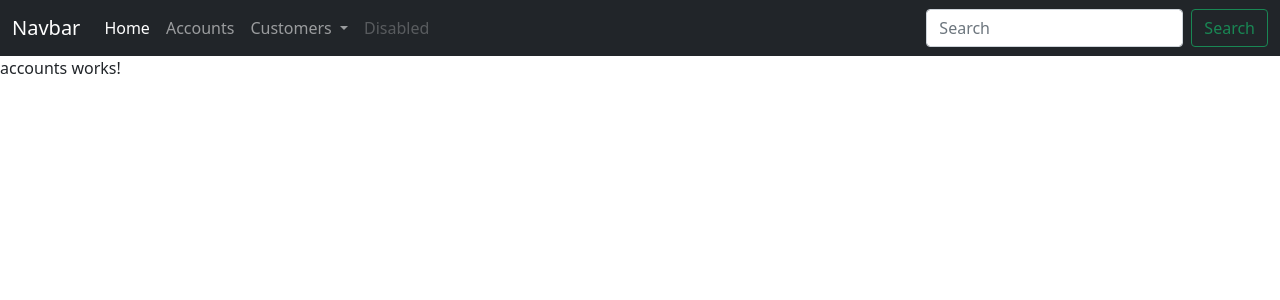
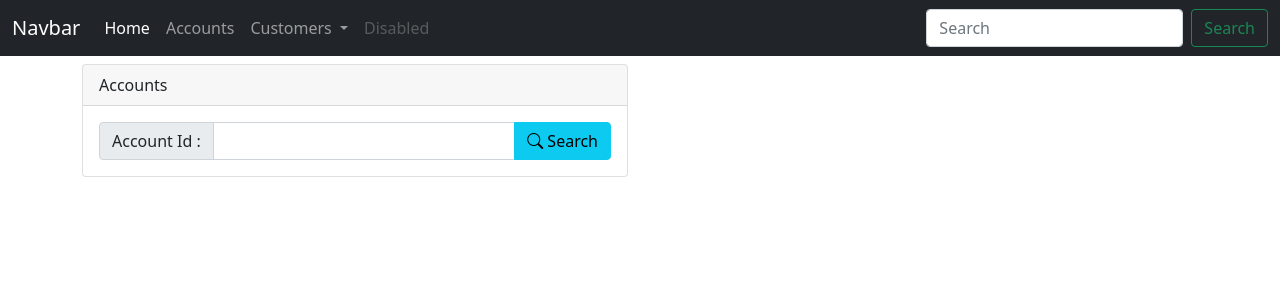
Before and after one commit to Medkaffouh/digital-banking-web-with-angular, an Angular app: page /accounts in a window 1280 px wide. Shown: the top 300 px of the page. Built offline with nearby package versions, Linux system fonts and the light colour scheme.

Commit message:
consulter account operation et fait la pagination

```diff
--- a/src/app/accounts/accounts.component.html
+++ b/src/app/accounts/accounts.component.html
@@ -1 +1,51 @@
-<p>accounts works!</p>
+<div class="container mt-2">
+  <div class="row">
+    <div class="col col-md-6">
+      <div class="card">
+        <div class="card-header">Accounts</div>
+        <div class="card-body">
+          <form [formGroup]="accountFormGroup" (ngSubmit)="handleSearchAccount()">
+            <div class="input-group">
+              <label class="input-group-text">Account Id :</label>
+              <input type="text" formControlName="accountId" class="form-control">
+              <button class="btn btn-info">
+                <i class="bi bi-search"></i>
+                Search
+              </button>
+            </div>
+          </form>
+          <ng-container *ngIf="accountObservable | async as accountDetails">
+            <div class="mt-2">
+              <label>Account Id : </label>
+              <label><strong>{{accountDetails.accountId}}</strong></label>
+            </div>
+            <div class="mt-2">
+              <label>Balance : </label>
+              <label><strong>{{accountDetails.balance | number : '1.2-2'}}</strong></label>
+            </div>
+            <table class="table mt-2">
+              <thead>
+                <th>ID</th><th>Date</th><th>Type</th><th>Amount</th>
+              </thead>
+              <tbody>
+                <tr *ngFor="let op of accountDetails.accountOperationDTOS">
+                  <td>{{op.id}}</td>
+                  <td>{{op.operationDate | date : 'dd-MM-yyyy'}}</td>
+                  <td>{{op.type}}</td>
+                  <td class="text-end">{{op.amount | number : '1.2-2'}}</td>
+                </tr>
+              </tbody>
+            </table>
+            <ul class="nav nav-pills">
+              <li *ngFor="let item of [].constructor(accountDetails.totalPages);let page=index">
+                <a (click)="goToPage(page)" class="btn btn-outline-info ms-1">{{page}}</a>
+              </li>
+            </ul>
+          </ng-container>
+        </div>
+      </div>
+    </div>
+    <div class="col col-md-6"></div>
+  </div>
+
+</div>
--- a/src/app/accounts/accounts.component.ts
+++ b/src/app/accounts/accounts.component.ts
@@ -1,4 +1,8 @@
 import { Component, OnInit } from '@angular/core';
+import { FormBuilder, FormGroup } from '@angular/forms';
+import { Observable } from 'rxjs';
+import { AccountDetails } from '../model/account.model';
+import { AccountsService } from '../services/accounts.service';
 
 @Component({
   selector: 'app-accounts',
@@ -6,10 +10,26 @@
   styleUrls: ['./accounts.component.css']
 })
 export class AccountsComponent implements OnInit {
-
-  constructor() { }
+  accountFormGroup! : FormGroup;
+  currentPage : number = 0;
+  pageSize : number = 5;
+  accountObservable! : Observable<AccountDetails>
+  constructor(private fb : FormBuilder, private accountService : AccountsService) { }
 
   ngOnInit(): void {
+    this.accountFormGroup=this.fb.group({
+      accountId : this.fb.control('')
+    })
+  }
+
+  handleSearchAccount(){
+    let accountId : string = this.accountFormGroup.value.accountId;
+    this.accountObservable=this.accountService.getAccount(accountId,this.currentPage,this.pageSize);
+  }
+
+  goToPage(page : number){
+    this.currentPage = page;
+    this.handleSearchAccount();
   }
 
 }
--- /dev/null
+++ b/src/app/services/accounts.service.ts
@@ -0,0 +1,17 @@
+import { HttpClient } from '@angular/common/http';
+import { Injectable } from '@angular/core';
+import { Observable } from 'rxjs';
+import { environment } from 'src/environments/environment';
+import { AccountDetails } from '../model/account.model';
+
+@Injectable({
+  providedIn: 'root'
+})
+export class AccountsService {
+
+  constructor(private http:HttpClient) { }
+
+  public getAccount(accountId : string,page : number, size : number):Observable<AccountDetails>{
+    return this.http.get<AccountDetails>(environment.backendHost+"/accounts/"+accountId+"/pageOperations?page="+page+"&size="+size);
+  }
+}
```
Also changed, not shown: src/app/model/account.model.ts (added, +16 -0 lines), 1 other file (tests, documents, lock files or other folders).
